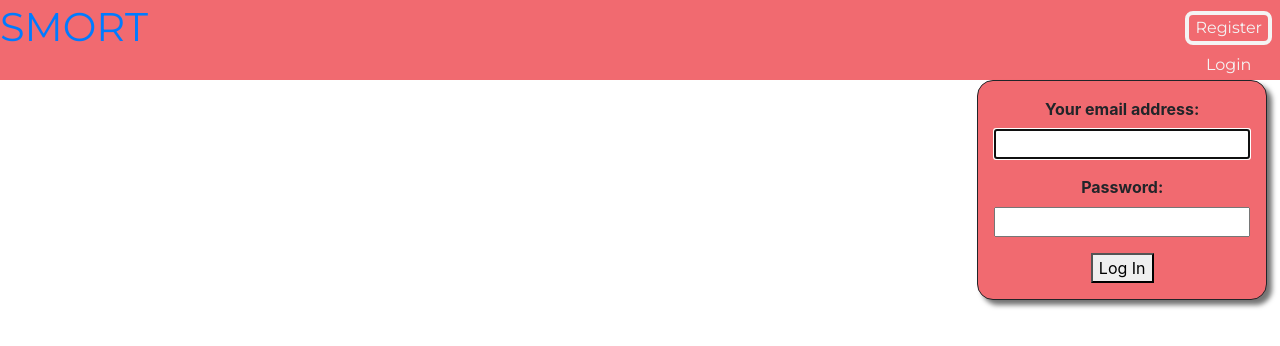
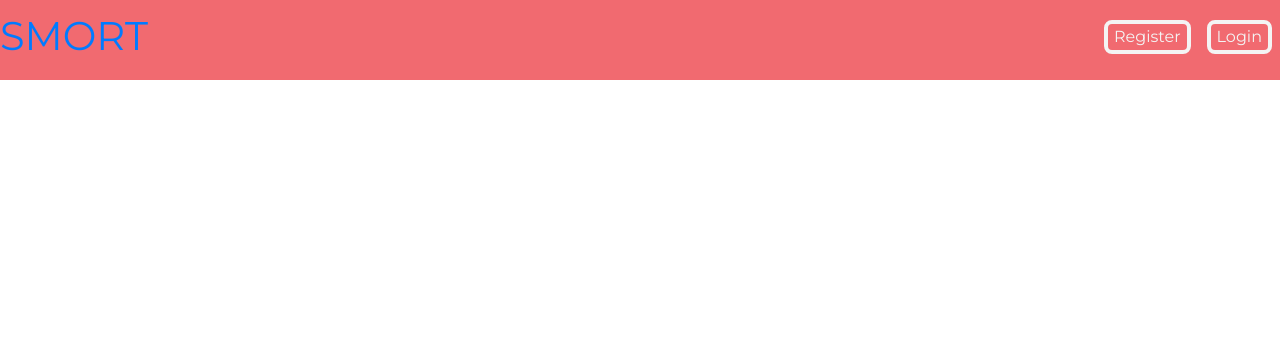
Before and after one commit to Ibirn/retodo, a React (Create React App) app in the folder smtd/: page /login in a window 1280 px wide. Shown: the top 346 px of the page. Built offline with nearby package versions, Linux system fonts and the light colour scheme.

Commit message:
Login DD now closes/logs in correctly. Navbar changes when logged in. Lists are returning tasks

```diff
--- a/smtd/src/App.js
+++ b/smtd/src/App.js
@@ -2,7 +2,6 @@ import "./App.css";
 import Lists from "./components/Lists";
 import Navbar from "./components/Navbar";
 import Register from "./components/Register";
-import Login from "./components/Login";
 import { BrowserRouter, Route } from "react-router-dom";
 import { useState } from "react";
 
@@ -17,14 +16,9 @@ function App() {
         <Route
           exact
           path="/"
-          render={(props) => <Lists {...props} setName={setName} />}
+          render={(props) => <Lists {...props} name={name} />}
         />
         <Route exact path="/register" component={Register} />
-        <Route
-          exact
-          path="/login"
-          render={(props) => <Login {...props} name={name} setName={setName} />}
-        />
       </BrowserRouter>
     </div>
   );
--- a/smtd/src/components/Lists.jsx
+++ b/smtd/src/components/Lists.jsx
@@ -1,4 +1,4 @@
-import React, { useEffect } from "react";
+import React, { useEffect, useState } from "react";
 import axios from "axios";
 import Tab from "react-bootstrap/Tab";
 import Nav from "react-bootstrap/Nav";
@@ -7,19 +7,20 @@ import Col from "react-bootstrap/Col";
 import "bootstrap/dist/css/bootstrap.min.css";
 
 export default function Search(props) {
+  const [tasks, setTasks] = useState([]);
+
   useEffect(() => {
     axios
       .get(`/api/tasks`)
       .then((response) => {
-        console.log(response.user);
-        console.log("USER TASKS: ", response.data);
-        if (response.data.user) {
-          props.setName(response.data.user);
-        }
+        setTasks(() => [...response.data.tasks]);
       })
-      .catch((err) => console.log(err));
+      .catch((err) => {
+        console.log(err);
+        setTasks(() => []);
+      });
     return () => {};
-  }, []);
+  }, [props.name]);
 
   return (
     <Tab.Container id="left-tabs-example" defaultActiveKey="first">
@@ -27,10 +28,10 @@ export default function Search(props) {
         <Col sm={3}>
           <Nav variant="pills" className="flex-column">
             <Nav.Item>
-              <Nav.Link eventKey="first">Tab 1</Nav.Link>
+              <Nav.Link eventKey="first">Watch</Nav.Link>
             </Nav.Item>
             <Nav.Item>
-              <Nav.Link eventKey="second">Tab 2</Nav.Link>
+              <Nav.Link eventKey="second">Read</Nav.Link>
             </Nav.Item>
           </Nav>
         </Col>
@@ -40,7 +41,14 @@ export default function Search(props) {
               <p>A butt</p>
             </Tab.Pane>
             <Tab.Pane eventKey="second">
-              <p>TWO butts</p>
+              <div>
+                {tasks
+                  .filter((task) => task.category === "book")
+                  .map((filteredBook) => {
+                    console.log(filteredBook);
+                    return <li>{filteredBook.id}</li>;
+                  })}
+              </div>
             </Tab.Pane>
           </Tab.Content>
         </Col>
--- a/smtd/src/components/Login.jsx
+++ b/smtd/src/components/Login.jsx
@@ -8,8 +8,6 @@ export default function Login(props) {
     email: "",
     password: "",
   });
-  const [success, setSuccess] = useState(false);
-
   const handleChange = (e) => {
     setLogin({
       ...login,
@@ -19,50 +17,19 @@ export default function Login(props) {
 
   const loginSubmit = (e) => {
     e.preventDefault();
-    console.log("GRABBIN LOG: ", login);
     axios
       .post(`/api/login`, login)
       .then((response) => {
         if (response.status === 200) {
-          setSuccess(true);
+          axios.get(`/api/tasks`).then((response) => {
+            props.setName(response.data.user);
+          });
         }
       })
       .catch((err) => {
         console.log(err);
       });
   };
-
-  // return (
-  //   <form action="/api/login" method="post">
-  //     <div>
-  //       <label>Username:</label>
-  //       <input
-  //         type="email"
-  //         id="email"
-  //         name="email"
-  //         onChange={handleChange}
-  //         required
-  //       />
-  //       <br />
-  //     </div>
-  //     <div>
-  //       <label>Password:</label>
-  //       <input
-  //         type="password"
-  //         id="password"
-  //         name="password"
-  //         onChange={handleChange}
-  //         required
-  //       />
-  //     </div>
-  //     <div>
-  //       <button type="submit" onClick={(e) => loginSubmit(e)}>
-  //         Log In
-  //       </button>
-  //     </div>
-  //     {successRedirect ? <Redirect to={"/"} /> : <></>}
-  //   </form>
-  // );
 
   return (
     <div id="login-dropdown" className="form-wrapper">
--- a/smtd/src/components/Navbar.jsx
+++ b/smtd/src/components/Navbar.jsx
@@ -3,10 +3,9 @@ import "../styles/navbarStyle.scss";
 import axios from "axios";
 import { Link } from "react-router-dom";
 import Login from "./Login";
-import ReactDOM from "react-dom";
 
 export default function Navbar(props) {
-  const hintLabel = "Login";
+  const { setName } = props;
 
   const ToggleContent = ({ toggle, content }) => {
     const [isShown, setIsShown] = useState(false);
@@ -43,17 +42,12 @@ export default function Navbar(props) {
     );
   };
 
-  useEffect(() => {
-    axios.get("/").then((res) => {});
-  }, [props.name]);
-
   const logout = (e) => {
     e.preventDefault();
     axios
       .post(`/logout`)
       .then((response) => {
         props.setName("");
-        console.log(response);
       })
       .catch((err) => {
         console.log("NOPE", err);
@@ -65,7 +59,7 @@ export default function Navbar(props) {
       <Link to={"/"}>
         <h1>SMORT</h1>
       </Link>
-      <div>
+      <div className="button-wrapper">
         {props.name ? (
           <button type="submit" onClick={(e) => logout(e)}>
             Logout
@@ -78,10 +72,10 @@ export default function Navbar(props) {
             <ToggleContent
               toggle={(show) => (
                 <div onClick={show}>
-                  <div className={"hint__label-text"}>{hintLabel}</div>
+                  <button>Login</button>
                 </div>
               )}
-              content={(hide) => <Login />}
+              content={(hide) => <Login setName={setName} />}
             />
           </>
         )}
--- a/smtd/src/styles/navbarStyle.scss
+++ b/smtd/src/styles/navbarStyle.scss
@@ -5,6 +5,10 @@ nav {
   width: 100%;
   color: #f4f4f4;
   font-family: "Montserrat", sans-serif;
+  .button-wrapper {
+    display: flex;
+    flex-direction: row;
+  }
 
   button {
     width: auto;
```
